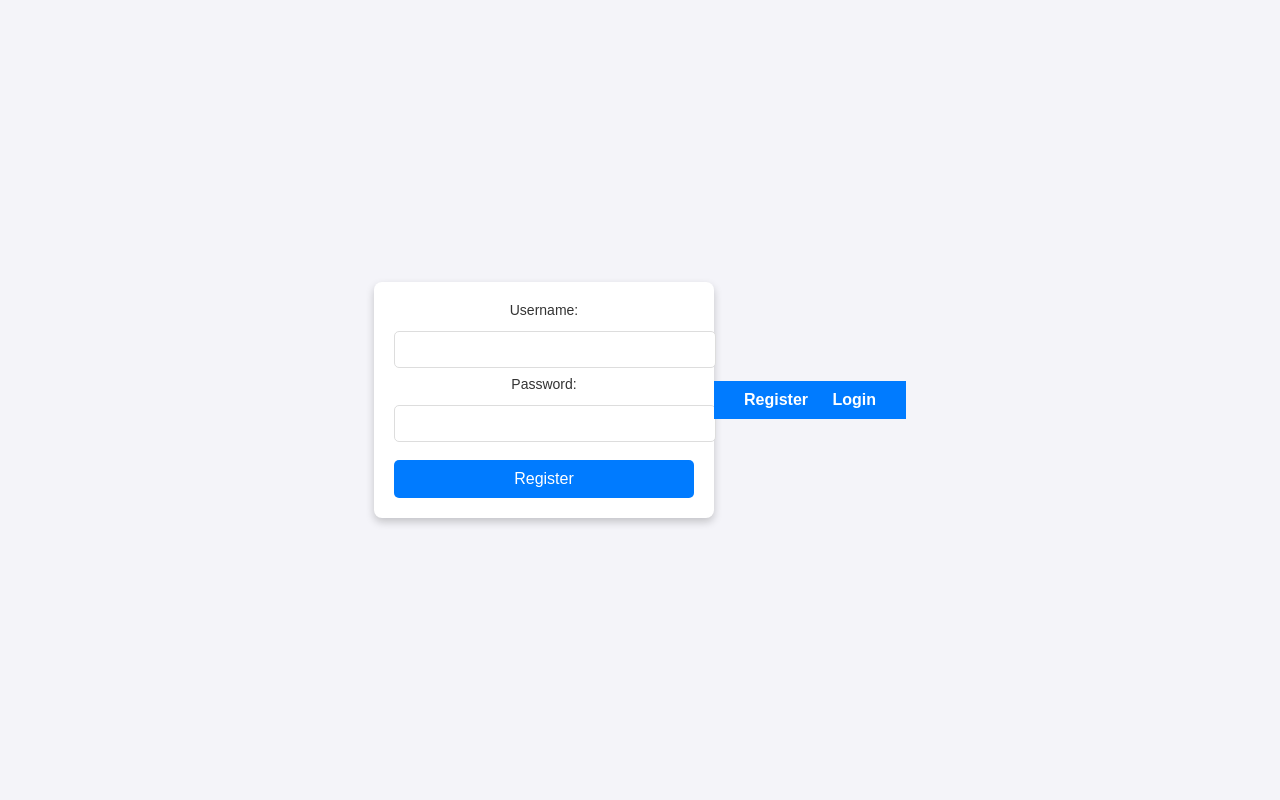
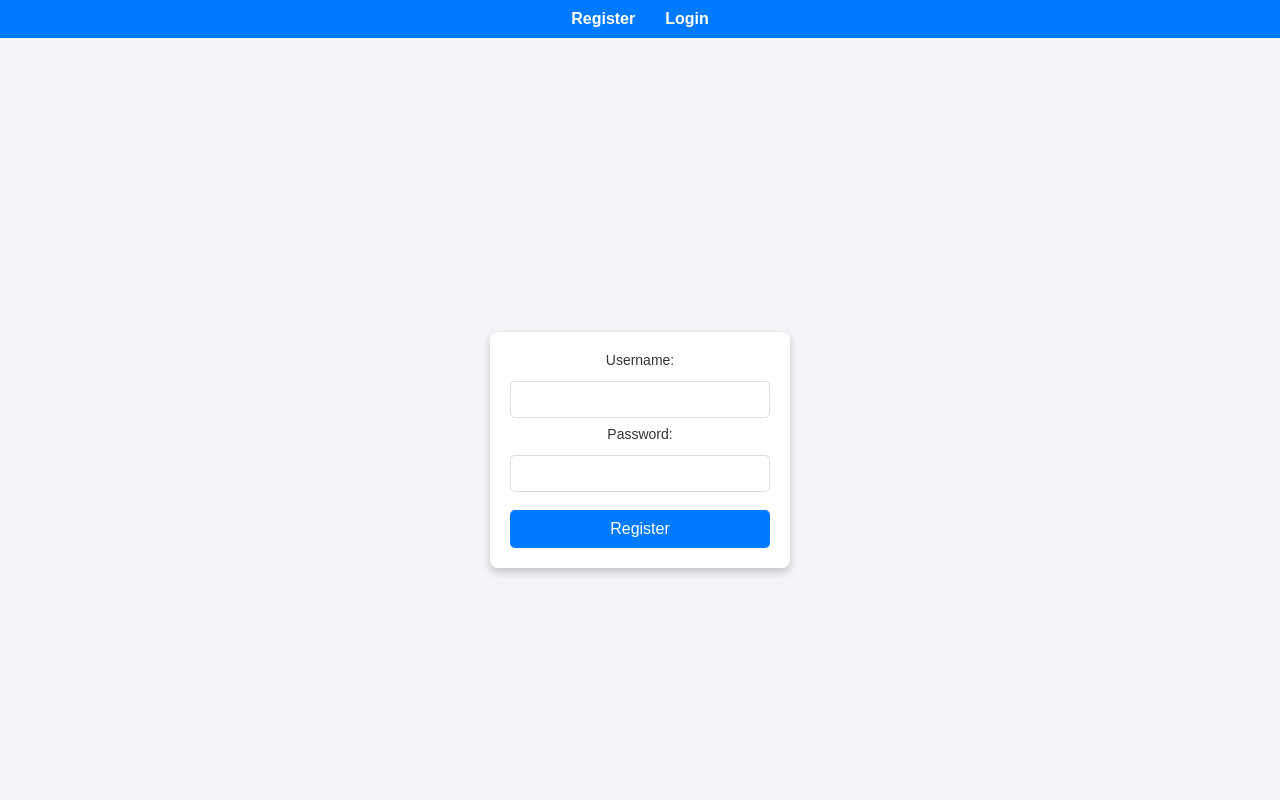
Before and after one commit to thilini-nisansala/User-Authentication-System, a PHP site: page /register.php in a window 1280 px wide. Run offline with PHP 8.4, Linux system fonts and the light colour scheme.

Commit message:
add another CSS

```diff
--- a/login.php
+++ b/login.php
@@ -41,6 +41,7 @@ function showPopup(message) {
 
 
 <?php
+
 session_start();
 $conn = new mysqli('localhost', 'root', '', 'user_system');
 
@@ -64,10 +65,11 @@ if ($_SERVER["REQUEST_METHOD"] == "POST") {
         echo "User not found.";
     }
 }
-?>
 
 
 
 session_start();
 $_SESSION['username'] = $username;  // Store the username in the session
 header("Location: dashboard.php");  // Redirect to a dashboard page
+
+?>
--- a/styles.css
+++ b/styles.css
@@ -1,4 +1,11 @@
-/* Basic styling for body and form */
+/* Reset styles for a clean slate */
+* {
+    margin: 0;
+    padding: 0;
+    box-sizing: border-box;
+}
+
+/* Body styling to center the form vertically and horizontally */
 body {
     font-family: Arial, sans-serif;
     background-color: #f4f4f9;
@@ -6,10 +13,34 @@ body {
     justify-content: center;
     align-items: center;
     height: 100vh;
-    margin: 0;
+    flex-direction: column;
 }
 
-/* Styling the form container */
+/* Navigation bar styling */
+nav {
+    width: 100%;
+    background-color: #007bff;
+    padding: 10px 20px;
+    color: white;
+    display: flex;
+    justify-content: center;
+    position: fixed;
+    top: 0;
+    left: 0;
+}
+
+nav a {
+    color: white;
+    margin: 0 15px;
+    text-decoration: none;
+    font-weight: bold;
+}
+
+nav a:hover {
+    text-decoration: underline;
+}
+
+/* Form container styling */
 form {
     background-color: #ffffff;
     padding: 20px;
@@ -17,6 +48,7 @@ form {
     border-radius: 8px;
     box-shadow: 0 4px 8px rgba(0, 0, 0, 0.2);
     text-align: center;
+    margin-top: 100px;  /* Push the form down below the fixed navigation bar */
 }
 
 /* Form inputs */
@@ -54,26 +86,6 @@ label {
     margin-bottom: 5px;
 }
 
-
-/* Navigation bar styling */
-nav {
-    background-color: #007bff;
-    padding: 10px 20px;
-    color: white;
-    text-align: center;
-}
-
-nav a {
-    color: white;
-    margin: 0 10px;
-    text-decoration: none;
-    font-weight: bold;
-}
-
-nav a:hover {
-    text-decoration: underline;
-}
-
 /* Popup message styling */
 .popup {
     visibility: hidden;
@@ -83,7 +95,7 @@ nav a:hover {
     text-align: center;
     padding: 10px;
     position: fixed;
-    top: 20px;
+    top: 70px;
     left: 50%;
     transform: translateX(-50%);
     border-radius: 5px;
@@ -97,11 +109,11 @@ nav a:hover {
 }
 
 @keyframes fadein {
-    from {top: 0; opacity: 0;}
-    to {top: 20px; opacity: 1;}
+    from {top: 50px; opacity: 0;}
+    to {top: 70px; opacity: 1;}
 }
 
 @keyframes fadeout {
-    from {top: 20px; opacity: 1;}
-    to {top: 0; opacity: 0;}
+    from {top: 70px; opacity: 1;}
+    to {top: 50px; opacity: 0;}
 }
```
